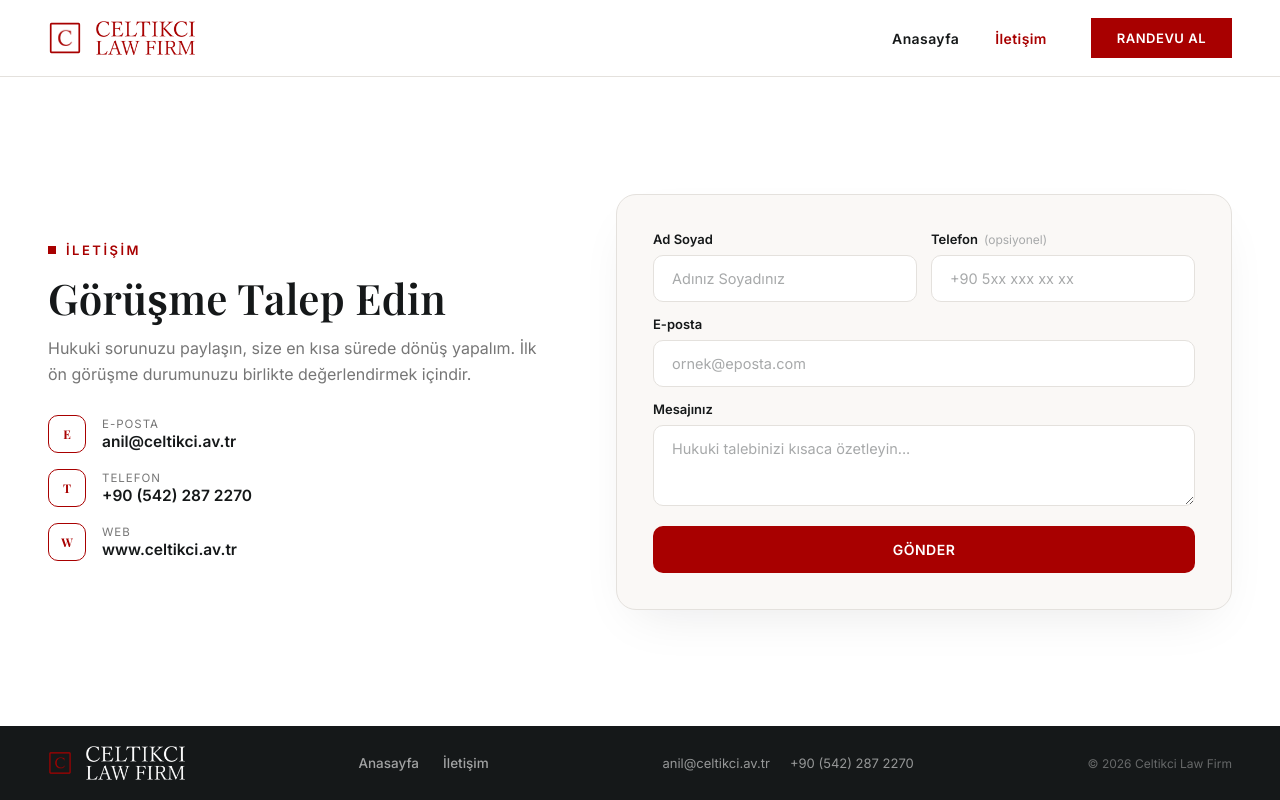
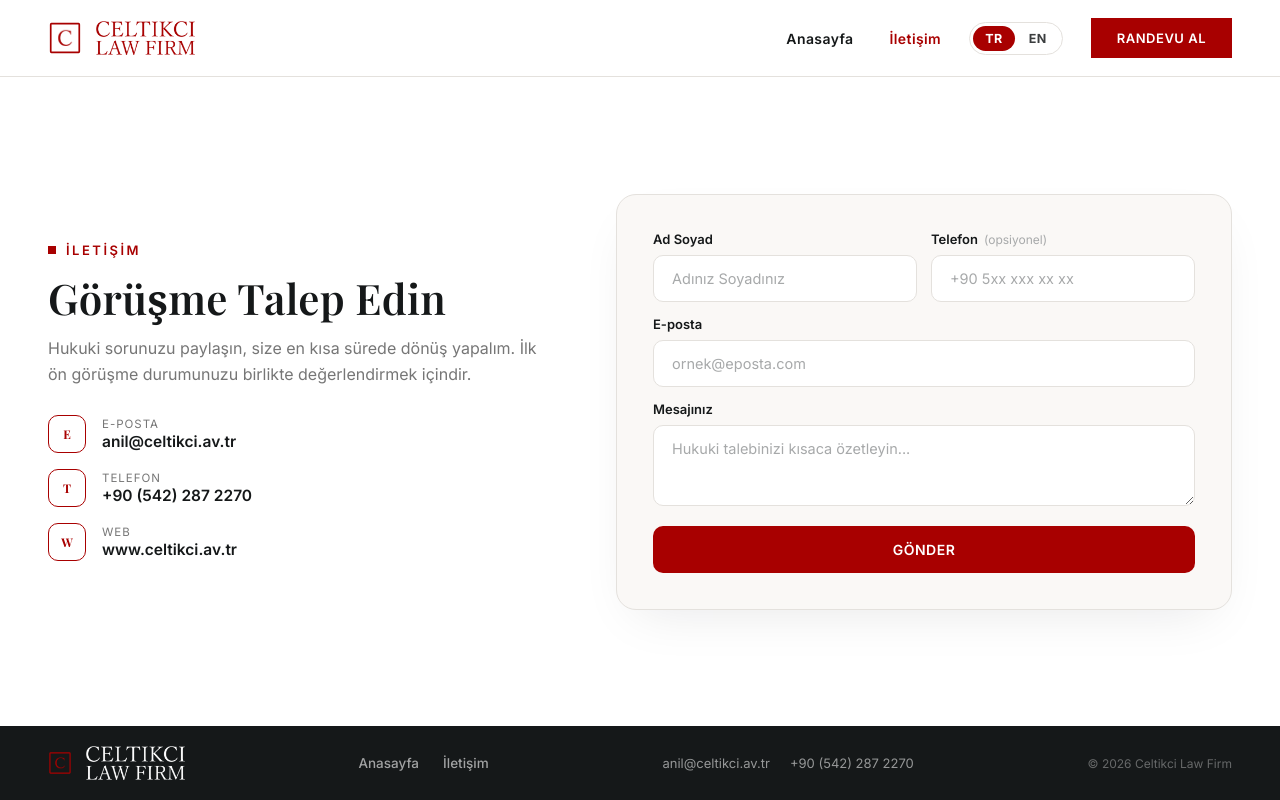
Before and after one commit to ferhanburak/celtikci-law-firm, a React (Vite) app: page /iletisim in a window 1280 px wide. Built offline with nearby package versions, Linux system fonts and the light colour scheme; a web font is replaced by a local one.

Commit message:
TR/EN dil secenegi eklendi (varsayilan Turkce)

```diff
--- a/src/App.jsx
+++ b/src/App.jsx
@@ -1,4 +1,5 @@
 import { BrowserRouter, Routes, Route } from 'react-router-dom'
+import { LanguageProvider } from './i18n/LanguageContext.jsx'
 import Header from './components/Header.jsx'
 import Footer from './components/Footer.jsx'
 import ScrollToTop from './components/ScrollToTop.jsx'
@@ -7,6 +8,7 @@ import Contact from './pages/Contact.jsx'
 
 function App() {
   return (
+    <LanguageProvider>
       <BrowserRouter>
         <ScrollToTop />
         <div className="app-shell">
@@ -20,6 +22,7 @@ function App() {
           <Footer />
         </div>
       </BrowserRouter>
+    </LanguageProvider>
   )
 }
 
--- a/src/components/Footer.jsx
+++ b/src/components/Footer.jsx
@@ -1,8 +1,11 @@
 import { Link } from 'react-router-dom'
 import Logo from './Logo.jsx'
+import { useLanguage } from '../i18n/LanguageContext.jsx'
 
 function Footer() {
   const year = new Date().getFullYear()
+  const { t } = useLanguage()
+
   return (
     <footer style={{ background: 'var(--color-ink)', color: 'rgba(255,255,255,0.6)', padding: 'clamp(14px, 2.4vw, 20px) 0', flexShrink: 0 }}>
       <div
@@ -12,8 +15,8 @@ function Footer() {
         <Logo size={24} textVariant="white" />
 
         <nav style={{ display: 'flex', gap: 24, fontSize: 13.5, fontWeight: 500 }}>
-          <Link to="/">Anasayfa</Link>
-          <Link to="/iletisim">İletişim</Link>
+          <Link to="/">{t.nav.home}</Link>
+          <Link to="/iletisim">{t.nav.contact}</Link>
         </nav>
 
         <div style={{ display: 'flex', gap: 20, fontSize: 13, color: 'rgba(255,255,255,0.55)', flexWrap: 'wrap' }}>
@@ -22,7 +25,7 @@ function Footer() {
         </div>
 
         <div style={{ fontSize: 12, color: 'rgba(255,255,255,0.35)', whiteSpace: 'nowrap' }}>
-          © {year} Celtikci Law Firm
+          © {year} {t.footer.rights}
         </div>
       </div>
     </footer>
--- a/src/components/Header.jsx
+++ b/src/components/Header.jsx
@@ -1,14 +1,54 @@
 import { useState } from 'react'
 import { Link, NavLink } from 'react-router-dom'
 import Logo from './Logo.jsx'
+import { useLanguage } from '../i18n/LanguageContext.jsx'
 
-const NAV = [
-  { to: '/', label: 'Anasayfa' },
-  { to: '/iletisim', label: 'İletişim' },
-]
+function LanguageSwitch({ lang, setLang, style }) {
+  return (
+    <div
+      className="lang-switch"
+      style={{
+        display: 'flex',
+        alignItems: 'center',
+        border: '1px solid var(--color-border)',
+        borderRadius: 20,
+        padding: 3,
+        gap: 2,
+        ...style,
+      }}
+    >
+      {['tr', 'en'].map((code) => (
+        <button
+          key={code}
+          type="button"
+          onClick={() => setLang(code)}
+          aria-pressed={lang === code}
+          style={{
+            padding: '5px 12px',
+            borderRadius: 16,
+            fontSize: 12.5,
+            fontWeight: 700,
+            letterSpacing: 0.5,
+            color: lang === code ? '#fff' : 'var(--color-ink-soft)',
+            background: lang === code ? 'var(--color-primary)' : 'transparent',
+            transition: 'background 0.2s ease, color 0.2s ease',
+          }}
+        >
+          {code.toUpperCase()}
+        </button>
+      ))}
+    </div>
+  )
+}
 
 function Header() {
   const [open, setOpen] = useState(false)
+  const { lang, setLang, t } = useLanguage()
+
+  const NAV = [
+    { to: '/', label: t.nav.home },
+    { to: '/iletisim', label: t.nav.contact },
+  ]
 
   return (
     <header
@@ -23,7 +63,7 @@ function Header() {
       <div className="container" style={{ display: 'flex', alignItems: 'center', justifyContent: 'space-between', height: 76 }}>
         <Link to="/"><Logo size={34} /></Link>
 
-        <div style={{ display: 'flex', alignItems: 'center', gap: 44 }} className="nav-desktop-group">
+        <div style={{ display: 'flex', alignItems: 'center', gap: 28 }} className="nav-desktop-group">
           <nav style={{ display: 'flex', gap: 36 }}>
             {NAV.map((item) => (
               <NavLink
@@ -42,8 +82,10 @@ function Header() {
             ))}
           </nav>
 
+          <LanguageSwitch lang={lang} setLang={setLang} />
+
           <Link to="/iletisim" className="btn btn-primary" style={{ fontSize: 13, padding: '12px 26px' }}>
-            Randevu Al
+            {t.nav.cta}
           </Link>
         </div>
 
@@ -79,8 +121,11 @@ function Header() {
                 {item.label}
               </NavLink>
             ))}
+
+            <LanguageSwitch lang={lang} setLang={setLang} style={{ marginTop: 18, alignSelf: 'flex-start' }} />
+
             <Link to="/iletisim" onClick={() => setOpen(false)} className="btn btn-primary" style={{ marginTop: 18, justifyContent: 'center' }}>
-              Randevu Al
+              {t.nav.cta}
             </Link>
           </nav>
         </div>
--- /dev/null
+++ b/src/i18n/LanguageContext.jsx
@@ -0,0 +1,43 @@
+import { createContext, useContext, useState, useEffect } from 'react'
+import { translations } from './translations.js'
+
+const STORAGE_KEY = 'celtikci-lang'
+const DEFAULT_LANG = 'tr'
+
+const LanguageContext = createContext(null)
+
+export function LanguageProvider({ children }) {
+  const [lang, setLang] = useState(() => {
+    try {
+      const saved = localStorage.getItem(STORAGE_KEY)
+      return saved === 'en' || saved === 'tr' ? saved : DEFAULT_LANG
+    } catch {
+      return DEFAULT_LANG
+    }
+  })
+
+  useEffect(() => {
+    try {
+      localStorage.setItem(STORAGE_KEY, lang)
+    } catch {
+      // localStorage kapalı/kullanılamıyor olabilir — sessizce geç
+    }
+    document.documentElement.lang = lang
+  }, [lang])
+
+  const t = translations[lang]
+
+  return (
+    <LanguageContext.Provider value={{ lang, setLang, t }}>
+      {children}
+    </LanguageContext.Provider>
+  )
+}
+
+export function useLanguage() {
+  const ctx = useContext(LanguageContext)
+  if (!ctx) {
+    throw new Error('useLanguage, LanguageProvider içinde kullanılmalıdır')
+  }
+  return ctx
+}
--- /dev/null
+++ b/src/i18n/translations.js
@@ -0,0 +1,116 @@
+// Celtikci Law Firm — TR / EN metin sözlüğü.
+// Varsayılan dil Türkçe'dir (bkz. LanguageContext.jsx).
+
+export const translations = {
+  tr: {
+    nav: {
+      home: 'Anasayfa',
+      contact: 'İletişim',
+      cta: 'Randevu Al',
+    },
+    footer: {
+      rights: 'Celtikci Law Firm',
+    },
+    home: {
+      eyebrow: 'Av. Anıl Çeltikci · Founding Partner',
+      title: 'Av. Anıl Çeltikci ile tanışın',
+      paragraph1:
+        "Celtikci Law Firm'in kurucu ortağı Av. Anıl Çeltikci, kariyeri boyunca bireysel " +
+        'müvekkillerden kurumsal şirketlere uzanan geniş bir yelpazede hukuki danışmanlık ' +
+        've dava takibi hizmeti vermiştir. Her dosyayı titizlikle inceleyen, müvekkiliyle ' +
+        'şeffaf iletişim kuran ve süreci baştan sona takip eden bir yaklaşım benimser.',
+      paragraph2:
+        'Amacımız yalnızca dava kazanmak değil; müvekkillerimizin haklarını en doğru ' +
+        'şekilde anlamalarını ve süreç boyunca kendilerini güvende hissetmelerini ' +
+        'sağlamaktır.',
+      checklist: [
+        'Kişiye özel hukuki strateji',
+        'Şeffaf süreç ve ücretlendirme',
+        'Hızlı geri dönüş garantisi',
+        'Gizlilik ve güven esaslı ilişki',
+      ],
+      cta: 'Ücretsiz Ön Görüşme',
+    },
+    contact: {
+      eyebrow: 'İletişim',
+      title: 'Görüşme Talep Edin',
+      subtitle:
+        'Hukuki sorunuzu paylaşın, size en kısa sürede dönüş yapalım. İlk ön görüşme ' +
+        'durumunuzu birlikte değerlendirmek içindir.',
+      infoLabels: { email: 'E-posta', phone: 'Telefon', web: 'Web' },
+      form: {
+        name: 'Ad Soyad',
+        namePlaceholder: 'Adınız Soyadınız',
+        phone: 'Telefon',
+        optional: '(opsiyonel)',
+        phonePlaceholder: '+90 5xx xxx xx xx',
+        email: 'E-posta',
+        emailPlaceholder: 'ornek@eposta.com',
+        message: 'Mesajınız',
+        messagePlaceholder: 'Hukuki talebinizi kısaca özetleyin...',
+        submit: 'Gönder',
+        submitting: 'Gönderiliyor...',
+        success: 'Mesajınız gönderildi. En kısa sürede size dönüş yapacağız.',
+        errorGeneric: 'Mesaj gönderilemedi. Lütfen tekrar deneyin.',
+        errorConnection:
+          'Bağlantı hatası. Lütfen tekrar deneyin veya doğrudan anil@celtikci.av.tr adresine yazın.',
+      },
+    },
+  },
+
+  en: {
+    nav: {
+      home: 'Home',
+      contact: 'Contact',
+      cta: 'Book a Consultation',
+    },
+    footer: {
+      rights: 'Celtikci Law Firm',
+    },
+    home: {
+      eyebrow: 'Anıl Çeltikci, Esq. · Founding Partner',
+      title: 'Meet Anıl Çeltikci, Esq.',
+      paragraph1:
+        'Anıl Çeltikci, founding partner of Celtikci Law Firm, has provided legal counsel ' +
+        'and litigation support throughout his career to a wide range of clients, from ' +
+        'individuals to corporations. He takes a meticulous approach to every case, ' +
+        'communicates transparently with clients, and follows each matter through from ' +
+        'start to finish.',
+      paragraph2:
+        'Our goal is not only to win cases, but to ensure our clients truly understand ' +
+        'their rights and feel secure throughout the entire process.',
+      checklist: [
+        'Tailored legal strategy',
+        'Transparent process and pricing',
+        'Fast response guarantee',
+        'Confidentiality and trust-based relationship',
+      ],
+      cta: 'Free Initial Consultation',
+    },
+    contact: {
+      eyebrow: 'Contact',
+      title: 'Request a Consultation',
+      subtitle:
+        'Share your legal question and we will get back to you as soon as possible. ' +
+        'This is meant to help us assess your initial consultation together.',
+      infoLabels: { email: 'Email', phone: 'Phone', web: 'Website' },
+      form: {
+        name: 'Full Name',
+        namePlaceholder: 'Your Full Name',
+        phone: 'Phone',
+        optional: '(optional)',
+        phonePlaceholder: '+90 5xx xxx xx xx',
+        email: 'Email',
+        emailPlaceholder: 'you@example.com',
+        message: 'Your Message',
+        messagePlaceholder: 'Briefly summarize your legal request...',
+        submit: 'Send',
+        submitting: 'Sending...',
+        success: "Your message has been sent. We'll get back to you shortly.",
+        errorGeneric: 'Message could not be sent. Please try again.',
+        errorConnection:
+          'Connection error. Please try again, or email us directly at anil@celtikci.av.tr.',
+      },
+    },
+  },
+}
```
Also changed, not shown: src/pages/Contact.jsx (+19 -22 lines), src/pages/Home.jsx (+9 -16 lines). Lines whose indentation alone changed are shown as unchanged.
